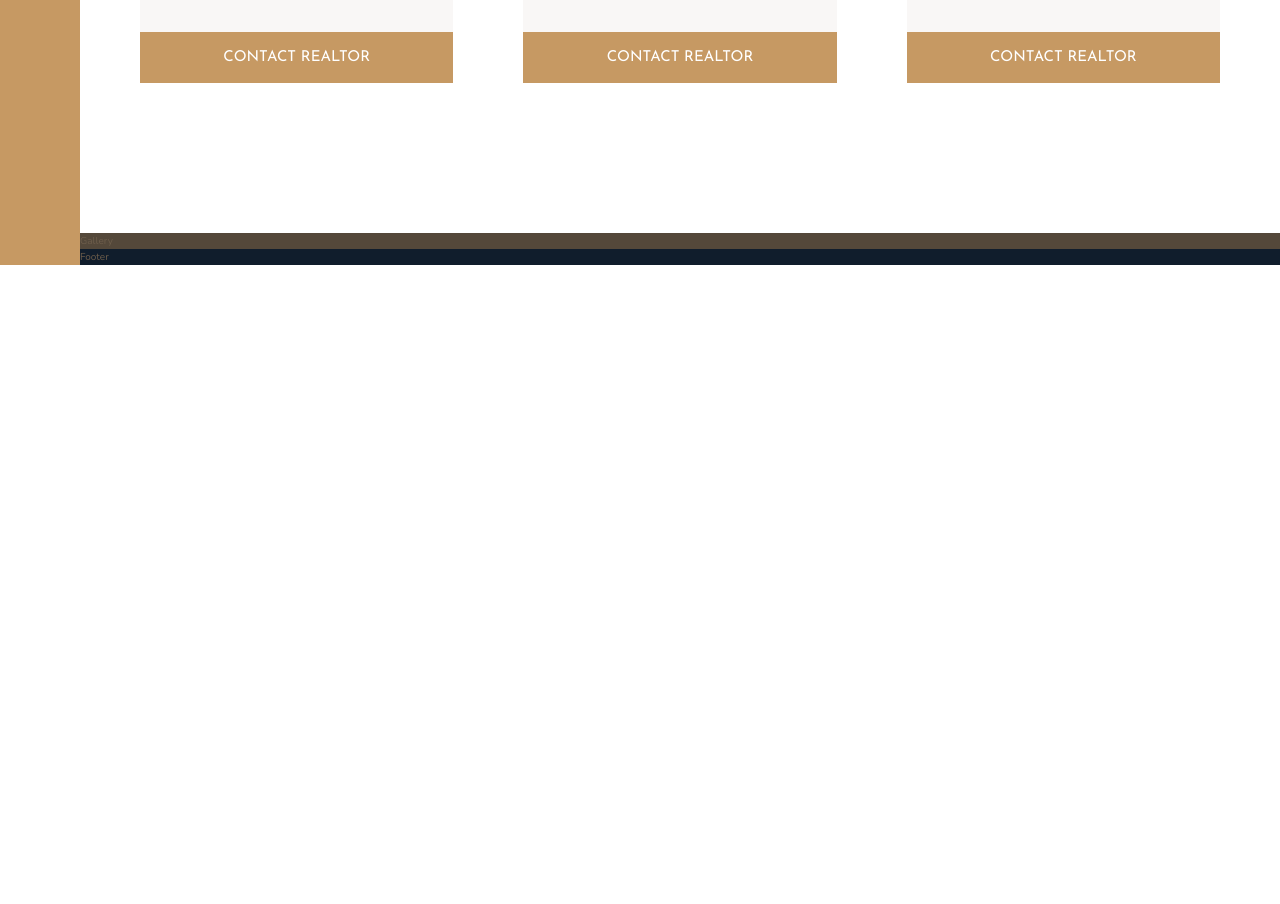
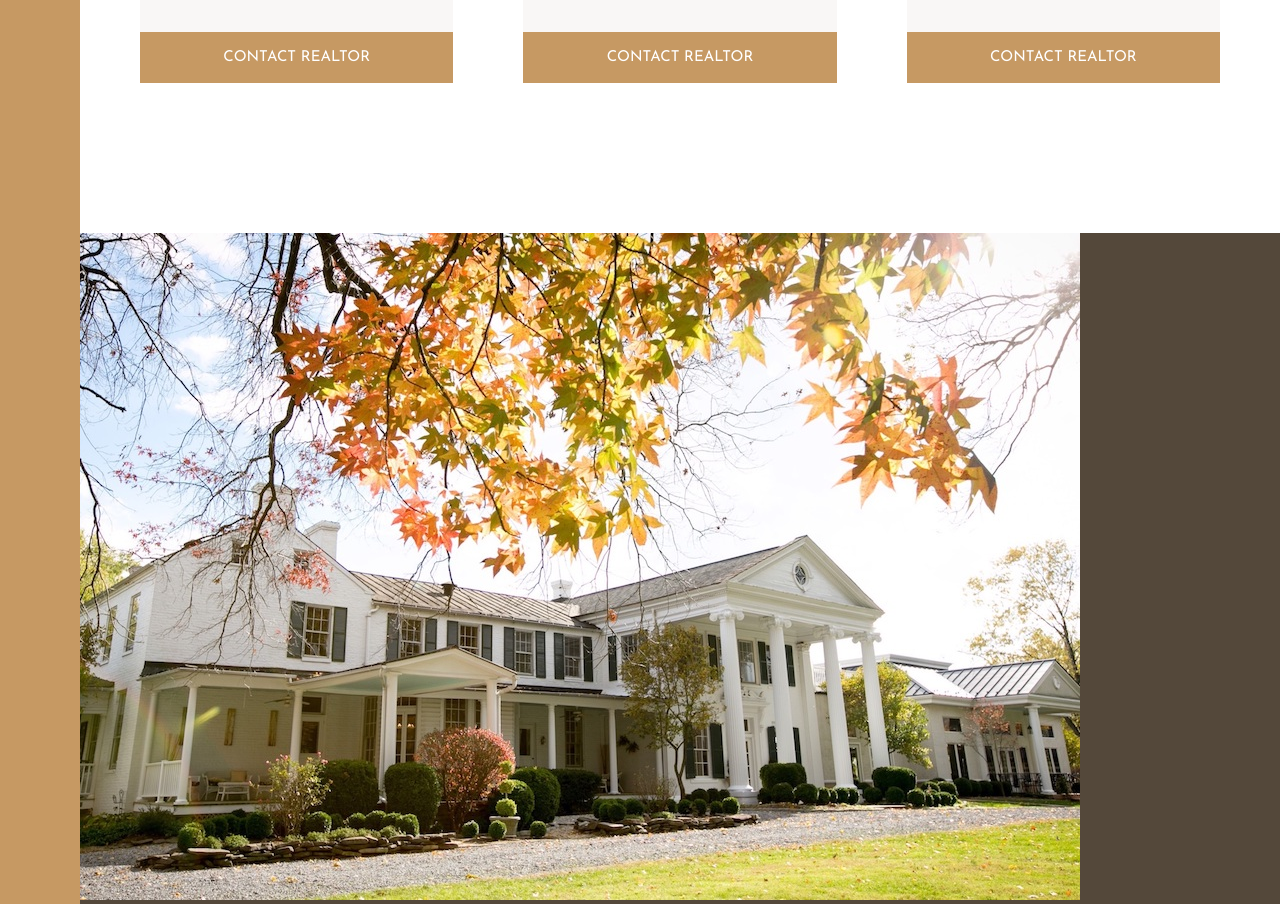
Before and after one commit to johsire/homer-advanced-css-grid, a website: page index.html in a window 1280 px wide. Shown: the part 2906-3810 px from the top of the page. Before the commit the page ends 3171 px from the top, so only its background shows below. Drawn offline with nearby package versions, Linux system fonts and the light colour scheme.

Commit message:
Gallery Section Pt1 Initial

```diff
--- a/index.html
+++ b/index.html
@@ -328,10 +328,13 @@
             </div>
         </section>
 
+        <!-- Gallery Section -->
         <section class="gallery">
-            Gallery
+            <img src="img/gal-1.jpeg" alt="Gallery 1" class="gallery__img">
+            <img src="img/gal-2.jpeg" alt="Gallery 2" class="gallery__img">
         </section>
 
+        <!-- Footer Section -->
         <footer class="footer">
             Footer
         </footer>
--- a/sass/_gallery.scss
+++ b/sass/_gallery.scss
@@ -2,4 +2,12 @@
 .gallery {
   background-color: $color-grey-dark-1;
   grid-column: full-start / full-end;
+
+  display: grid;
+  grid-template-columns: repeat(8, 1fr);
+  grid-template-rows: repeat(7, 5vw);
+
+  & > * {
+    width: 100%;
+  }
 }
```
